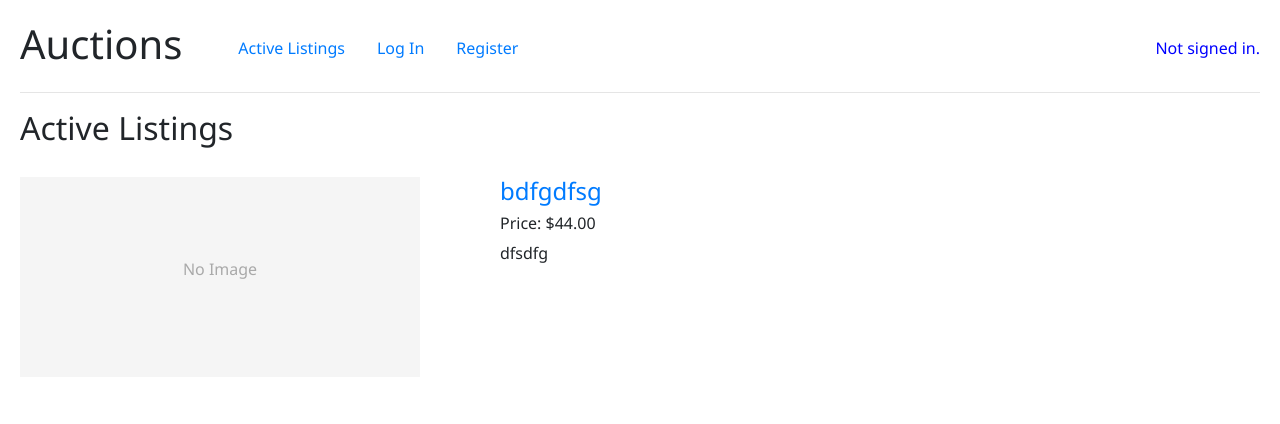
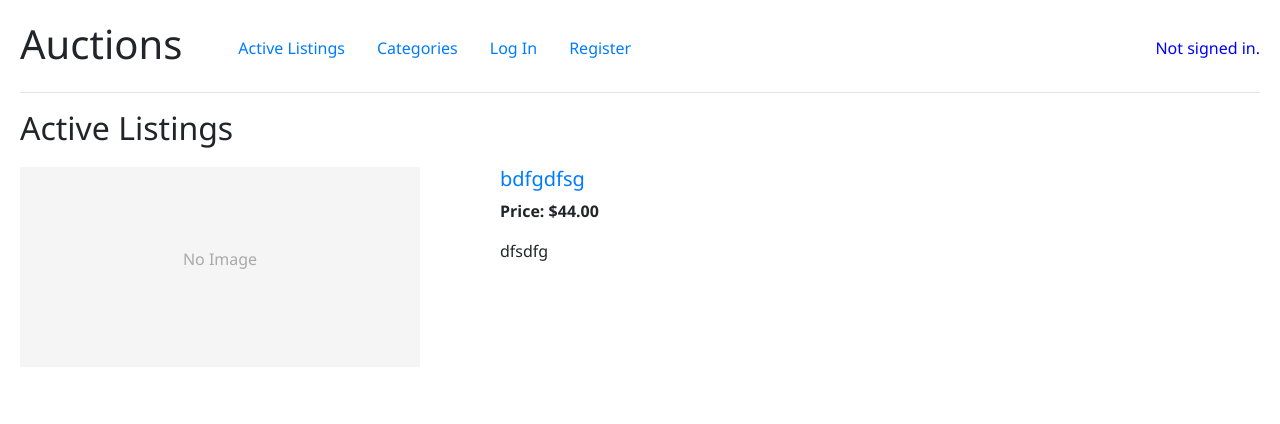
Before and after one commit to milos3design/e-commerce, a Django app: page / in a window 1280 px wide. Shown: the top 424 px of the page. Run offline with Django 3.2, Linux system fonts and the light colour scheme; data comes from the database, SQL or seed files in the repository; both versions use the stored data as it was after the commit; some libraries are stand-ins or nearby versions.

Commit message:
categories working

```diff
--- a/auctions/static/auctions/styles.css
+++ b/auctions/static/auctions/styles.css
@@ -19,9 +19,20 @@ body {
     margin-left: auto;
 }
 
-#main_list {
+.main_box {
     display: flex;
     flex-direction: row;
+}
+
+#img_index {
+    width: 440px;
+    min-width:440px;
+    margin-bottom: 40px;
+}
+
+#img_index_size {
+    max-width:400px;
+    max-height:200px;
 }
 
 #img_list {
@@ -30,6 +41,16 @@ body {
     min-width: 360px;
     max-height: 600px;
 }
+
+#no_image_index {
+    background-color: rgb(245, 245, 245);
+    color: darkgray;
+    width: 400px;
+    height: 200px;
+    text-align: center;
+    padding-top: 80px;
+}
+
 
 #no_image {
     max-width: 560px;
@@ -42,6 +63,7 @@ body {
     height: 400px;
     text-align: center;
     padding-top: 200px;
+    text-decoration: none;
 }
 
 #desc_list {
@@ -52,3 +74,7 @@ body {
 .small_text {
     font-size: small;
 }
+
+.top_margin {
+    margin-top: 20px;
+}
--- a/auctions/templates/auctions/index.html
+++ b/auctions/templates/auctions/index.html
@@ -4,22 +4,24 @@
     <h2>Active Listings</h2>
 
     {%  for listing in listings %}
-        <div style="display: flex; flex-direction: row; margin-top: 30px;">
-            <div style="width: 440px; min-width:440px; margin-bottom: 40px;">
+        <div class="main_box top_margin">
+            <div id="img_index">
                 {% if listing.image_url %}
                     <a href="{% url 'listing' listing.id %}">
-                    <img src="{{ listing.image_url }}" style="max-width:400px; max-height:200px;">
+                    <img id="img_index_size" src="{{ listing.image_url }}"">
                     </a>
                 {% else %}
-                <div style="background-color: rgb(245, 245, 245); color: darkgray; width: 400px; height: 200px; text-align: center; padding-top: 80px;">No Image</div>
+                <a style="text-decoration:none" href="{% url 'listing' listing.id %}">
+                <div id="no_image_index">No Image</div>
+                </a>
                 {% endif %}
             </div>
             <div style="margin-bottom: 40px;">
                 <div style="width:auto; margin-left: 40px;">
                     <a href="{% url 'listing' listing.id %}">
-                    <h4>{{ listing.title }}</h4>
+                    <h5>{{ listing.title }}</h5>
                     </a>
-                    <h6>Price: ${{ listing.price }}</h6>
+                    <p style="font-weight: 800;">Price: ${{ listing.price }}</p>
                     <p>{{ listing.description }}</p>
                 </div>
             </div>
--- a/auctions/templates/auctions/layout.html
+++ b/auctions/templates/auctions/layout.html
@@ -16,6 +16,9 @@
                 <ul class="nav">
                     <li class="nav-item">
                         <a class="nav-link" href="{% url 'index' %}">Active Listings</a>
+                    </li>
+                    <li class="nav-item">
+                        <a class="nav-link" href="{% url 'categories' %}">Categories</a>
                     </li>
                     {% if user.is_authenticated %}
                         <li class="nav-item">
--- a/auctions/templates/auctions/listing.html
+++ b/auctions/templates/auctions/listing.html
@@ -6,7 +6,7 @@
     {% else %}
         <p style="color:red;">Status: Closed</p>
     {% endif %}
-    <div id="main_list">
+    <div class="main_box">
             {% if listing.image_url %}
                 <img id="img_list" src="{{ listing.image_url }}">
             {% else %}
@@ -18,10 +18,10 @@
             </div>
             <div>
                 <p>Description: {{ listing.description }}</p>
-                <div class="small_text">Created by: {{ listing.creator }} on {{ listing.created}}</div>
             </div>
-            <div>
+            <div class="top_margin">
                 Price: <h4 style="display:inline;">$ {{ listing.price }}</h4>
             </div>
+            <div class="small_text top_margin">Created by: {{ listing.creator }} on {{ listing.created}}</div>
     </div>
 {% endblock %}
--- a/auctions/urls.py
+++ b/auctions/urls.py
@@ -4,6 +4,8 @@ from . import views
 
 urlpatterns = [
     path("", views.index, name="index"),
+    path("categories", views.categories, name="categories"),
+    path("category/<str:category>", views.category, name="category"),
     path("listing/<int:listing_id>", views.listing, name="listing"),
     path("create", views.create, name="create"),
     path("login", views.login_view, name="login"),
--- a/auctions/views.py
+++ b/auctions/views.py
@@ -10,6 +10,7 @@ from .models import User, Category, Listing
 
 def index(request):
     return render(request, "auctions/index.html", {
+        "categories": Category.objects.all(),
         "listings": Listing.objects.filter(active=True)
     })
 
@@ -68,22 +69,24 @@ def register(request):
 
 @login_required
 def create(request):
-
+    # If POST method
     if request.method == "POST":
-
+        # Get all needed data
         title = request.POST["title"]
         description = request.POST["description"]
         price = request.POST["price"]
         image_url = request.POST["image_url"]
         category = Category.objects.filter(category_item=request.POST["category"])[0]
         creator = request.user
+        # created field is inserted automatically
 
+        # Create listing
         lst = Listing(title=title,description=description, price=price,
         image_url=image_url, category=category, creator=creator)
-
+        # Save listing
         lst.save()
-
-        return HttpResponseRedirect(reverse("index"))
+        # Redirect to that listing using reverse
+        return HttpResponseRedirect(reverse("listing", args=(lst.id,)))
 
     else:
         return render(request,"auctions/create.html", {
@@ -95,3 +98,20 @@ def listing(request, listing_id):
     return render(request, "auctions/listing.html", {
         "listing": listing
     })
+
+
+def categories(request):
+    return render(request, "auctions/categories.html", {
+        # Return all categories
+        "categories": Category.objects.all(),
+    })
+
+def category(request, category):
+    # Get the current category from the argument
+    current = Category.objects.get(category_item=category)
+    return render(request, "auctions/category.html", {
+        # From all categories, get one that matches argument
+        "category": Category.objects.get(category_item=category),
+        # From all listings filter only those with category same as argument
+        "listings": Listing.objects.filter(category=current)
+    })
```
Also changed, not shown: auctions/templates/auctions/categories.html (added, +12 -0 lines), db.sqlite3.
